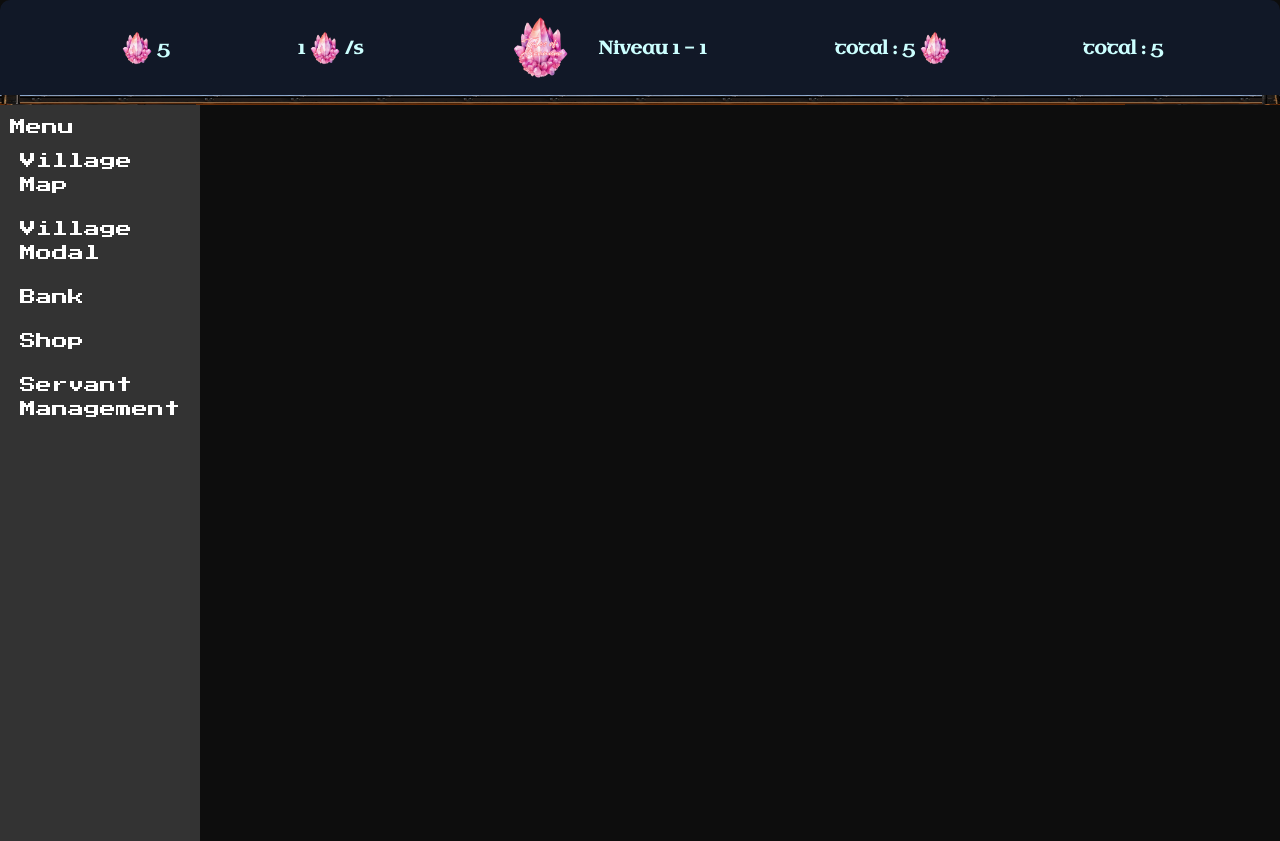
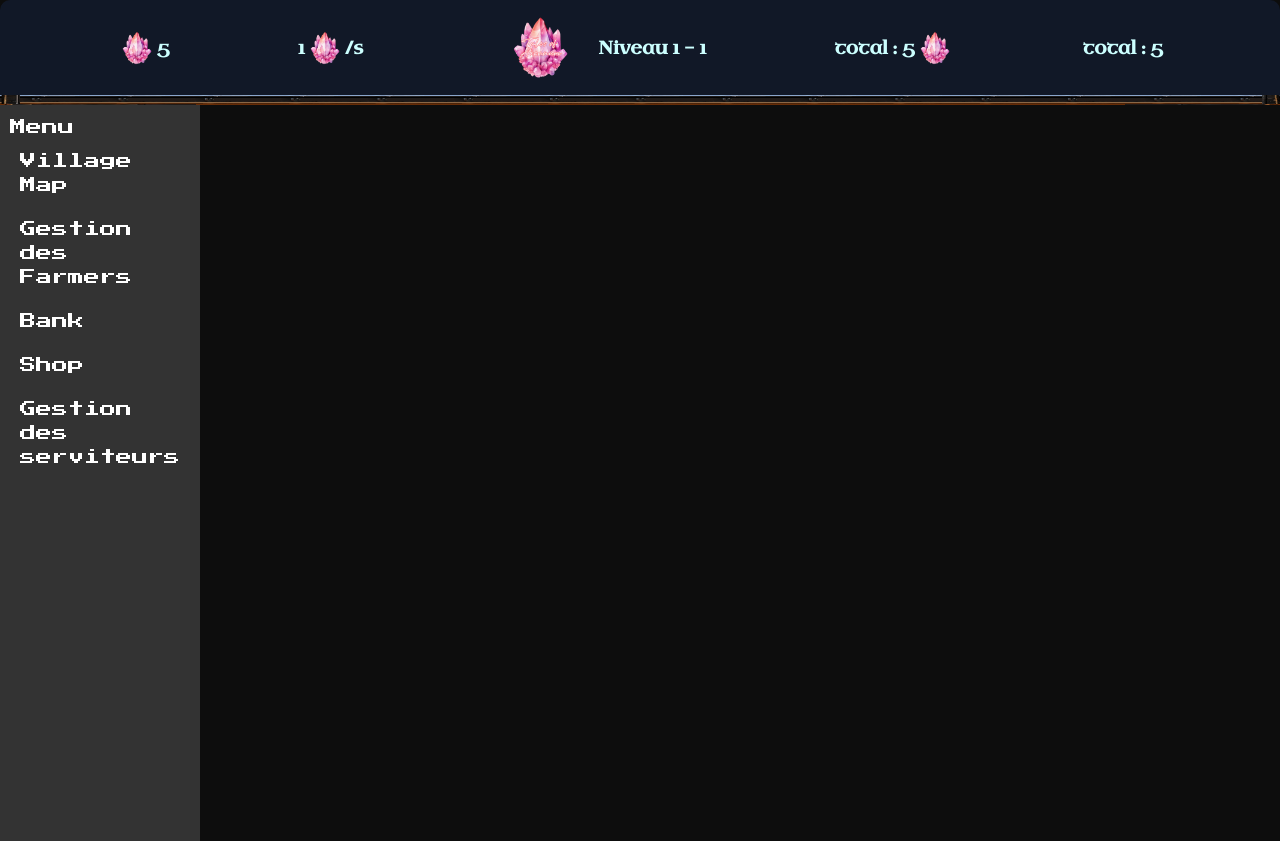
Before and after one commit to ThomasC317/T_O_A_Front, a Next.js app: page /City in a window 1280 px wide. Built offline with nearby package versions, Linux system fonts and the light colour scheme.

Commit message:
update des texts

```diff
--- a/app/City/page.tsx
+++ b/app/City/page.tsx
@@ -24,7 +24,7 @@ export default function City() {
             Village Map
           </li>
           <li onClick={() => handlePageChange("villageModal")} style={{ cursor: "pointer", padding: "10px", backgroundColor: state === "villageModal" ? "#555" : "transparent" }}>
-            Village Modal
+            Gestion des Farmers
           </li>
           <li onClick={() => handlePageChange("bank")} style={{ cursor: "pointer", padding: "10px", backgroundColor: state === "bank" ? "#555" : "transparent" }}>
             Bank
@@ -33,7 +33,7 @@ export default function City() {
             Shop
           </li>
           <li onClick={() => handlePageChange("servantManagement")} style={{ cursor: "pointer", padding: "10px", backgroundColor: state === "servantManagement" ? "#555" : "transparent" }}>
-            Servant Management
+            Gestion des serviteurs
           </li>
         </ul>
       </div>
```
